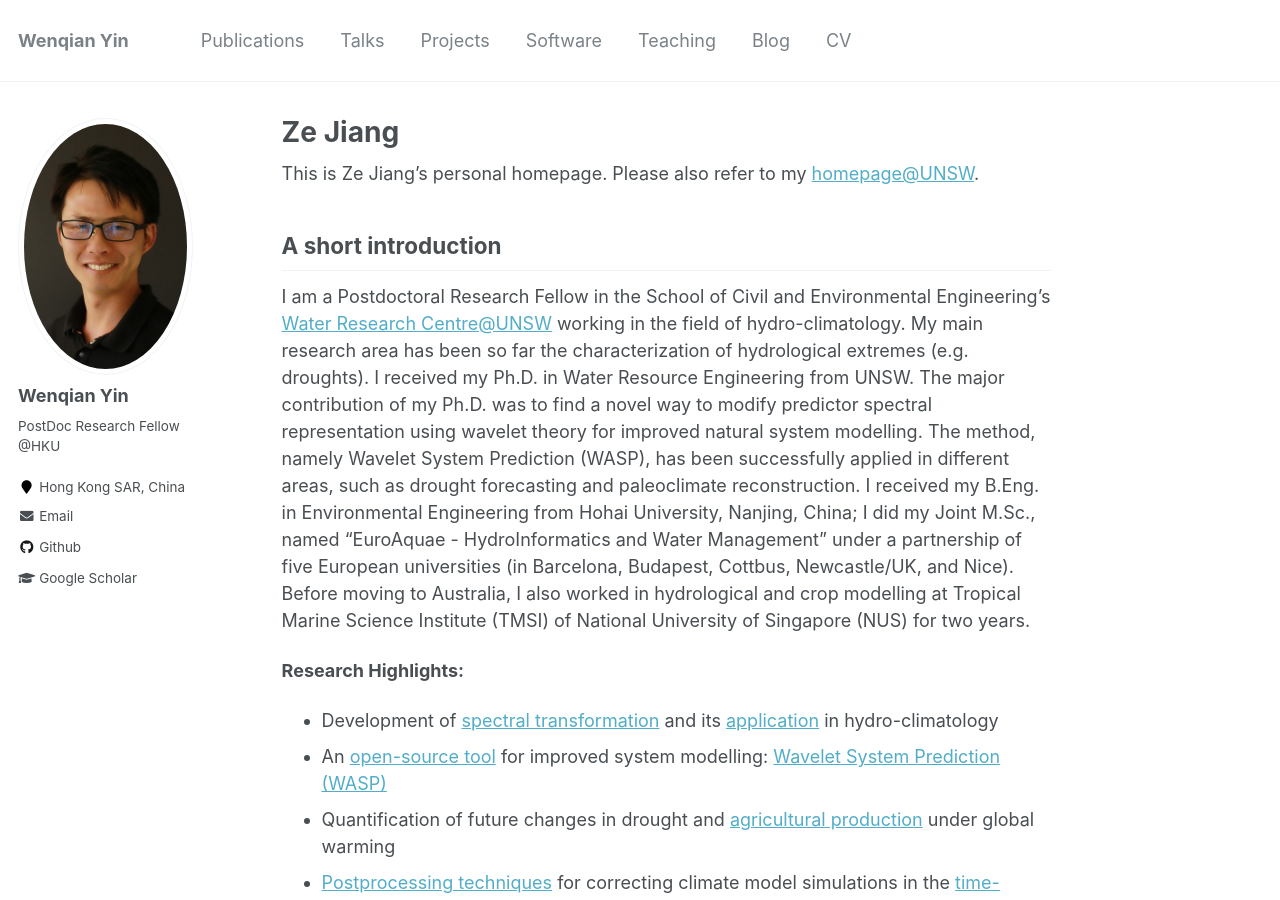
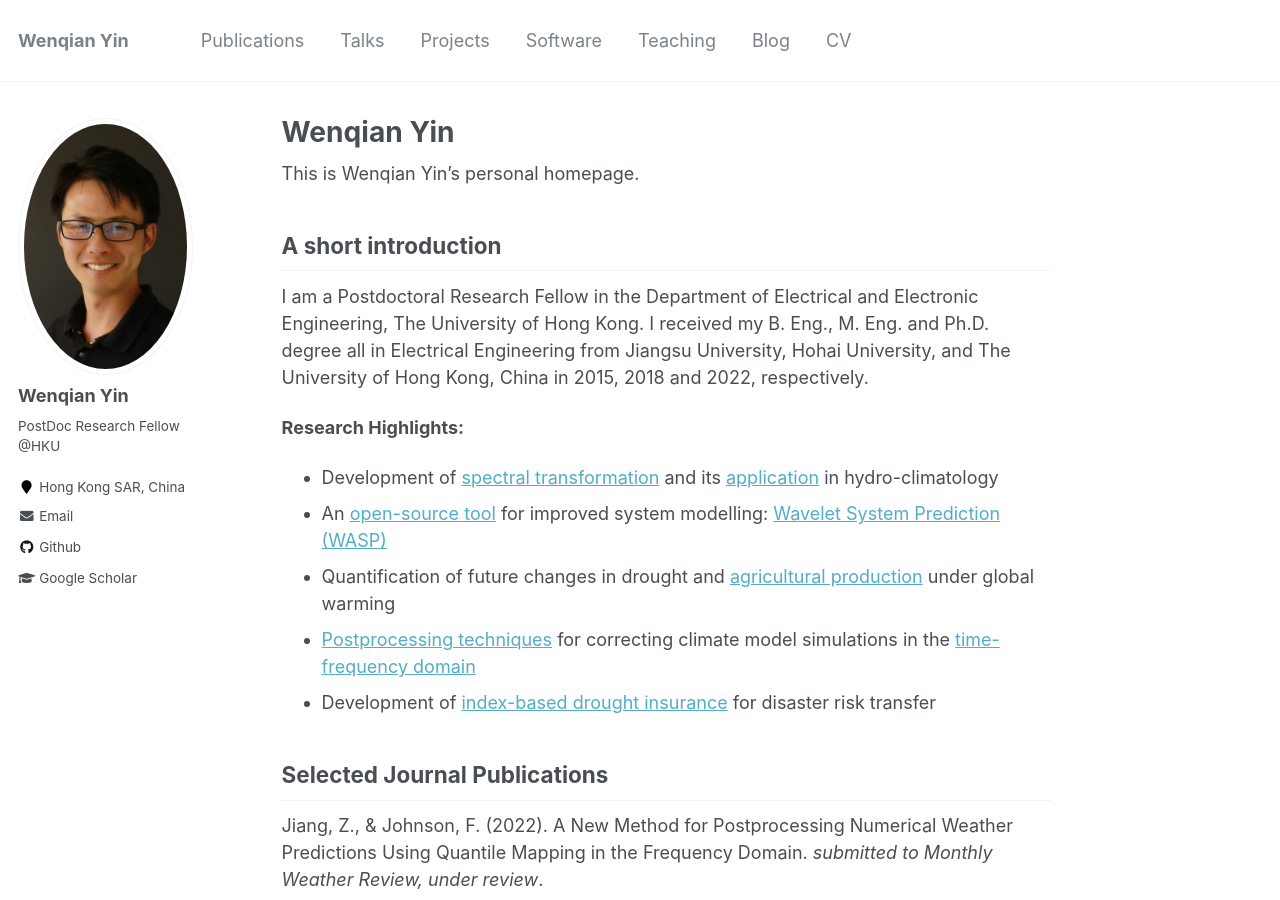
Before and after one commit to wenqianYIN/wb, a Jekyll site: the page built from _pages/about.md, in a window 1280 px wide and 900 px high. Built offline with Jekyll 4.4.1, drawn with Linux system fonts in a browser that asks for light colours; some of the changed text lies outside the part shown.

Commit message:
Update about.md

```diff
--- a/_pages/about.md
+++ b/_pages/about.md
@@ -1,6 +1,6 @@
 ---
 permalink: /
-title: "Ze Jiang"
+title: "Wenqian Yin"
 excerpt: "About me"
 author_profile: true
 redirect_from:
@@ -8,10 +8,10 @@ redirect_from:
   - /about.html
 ---
 
-This is Ze Jiang's personal homepage. Please also refer to my [homepage@UNSW](https://www.unsw.edu.au/staff/ze-jiang).
+This is Wenqian Yin's personal homepage.
 
 ## A short introduction
-I am a Postdoctoral Research Fellow in the School of Civil and Environmental Engineering's [Water Research Centre@UNSW](https://www.wrc.unsw.edu.au/) working in the field of hydro-climatology. My main research area has been so far the characterization of hydrological extremes (e.g. droughts). I received my Ph.D. in Water Resource Engineering from UNSW.  The major contribution of my Ph.D. was to find a novel way to modify predictor spectral representation using wavelet theory for improved natural system modelling. The method, namely Wavelet System Prediction (WASP), has been successfully applied in different areas, such as drought forecasting and paleoclimate reconstruction. I received my B.Eng. in Environmental Engineering from Hohai University, Nanjing, China; I did my Joint M.Sc., named “EuroAquae - HydroInformatics and Water Management” under a partnership of five European universities (in Barcelona, Budapest, Cottbus, Newcastle/UK, and Nice). Before moving to Australia, I also worked in hydrological and crop modelling at Tropical Marine Science Institute (TMSI) of National University of Singapore (NUS) for two years.
+I am a Postdoctoral Research Fellow in the Department of Electrical and Electronic Engineering, The University of Hong Kong. I received my B. Eng., M. Eng. and Ph.D. degree all in Electrical Engineering from Jiangsu University, Hohai University, and The University of Hong Kong, China in 2015, 2018 and 2022, respectively.
 
 <b>Research Highlights:</b>
 * Development of [spectral transformation](https://doi.org/10.1029/2019WR026962) and its [application](https://doi.org/10.1016/j.jhydrol.2021.126816) in hydro-climatology
@@ -37,5 +37,5 @@ Jiang, Z., Sharma, A., & Johnson, F. (2019). Assessing the sensitivity of hydro-
 
 Jiang, Z., Raghavan, S. V., Hur, J., Sun, Y., Liong, S.-Y., Nguyen, V. Q., & Van Pham Dang, T. (2019). Future changes in rice yields over the Mekong River Delta due to climate change-Alarming or alerting? *Theoretical and Applied Climatology*, 137(1), 545-555. [link](https://doi.org/10.1007/s00704-018-2617-z)
 
-## For more information
-More info about Ze Jiang can be found in [CV](https://zejiang-unsw.github.io/cv/) or [downloaded CV](http://zejiang-unsw.github.io/files/CV_ZeJIANG.pdf).
+## Research Interests
+Renewable energy planning, resilient planning and operation of power systems, application of optimization methods
```
